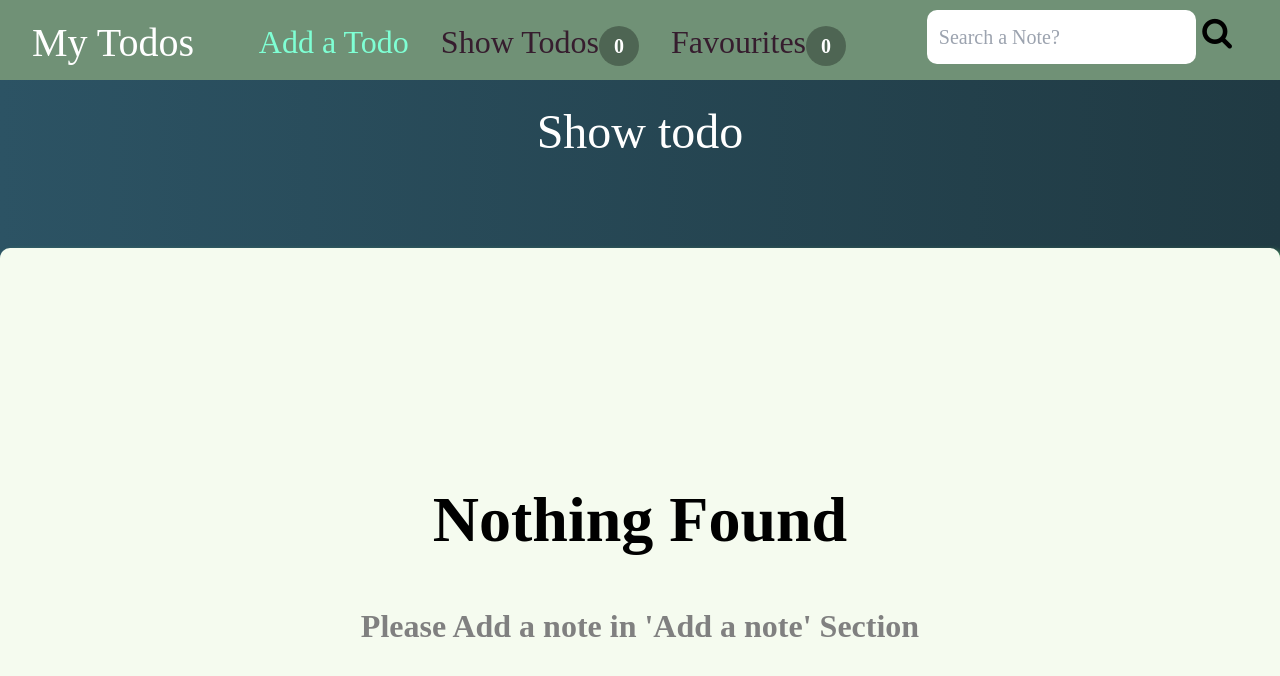
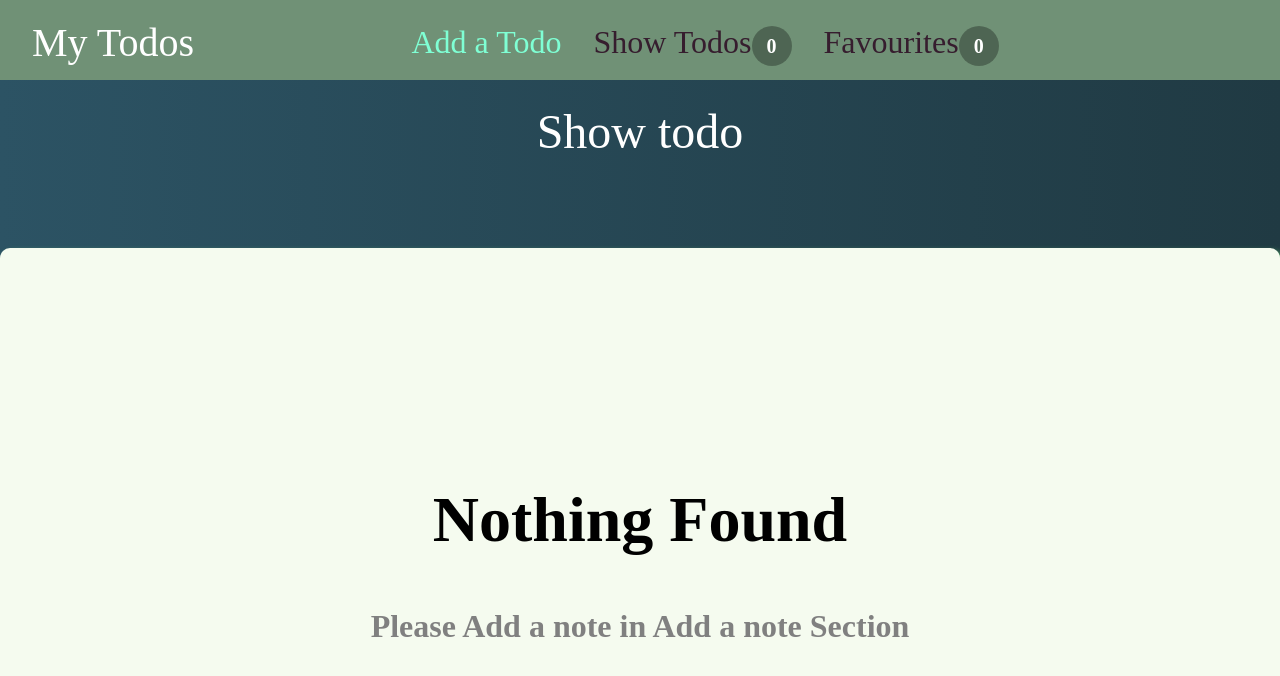
Before and after one commit to anmolAroraCI/todoTypescript, a React (Create React App) app: page /show-todos in a window 1280 px wide. Shown: the top 676 px of the page. Built offline with nearby package versions, Linux system fonts and the light colour scheme.

Commit message:
deleted search function

```diff
--- a/src/components/navbar/Navbar.css
+++ b/src/components/navbar/Navbar.css
@@ -43,7 +43,7 @@ nav .nav-tabs ul li a.active {
   color: aquamarine;
 }
 
-nav .search {
+nav .menu {
   margin: 0 1rem;
   position: relative;
   color: black;
@@ -62,19 +62,6 @@ nav .burger-icon > div {
   transition: all ease-out 0.4s;
 }
 
-nav .search input {
-  padding: 0.75rem;
-  border-radius: 10px;
-  font: inherit;
-  font-size: 1.25rem;
-  outline: none;
-}
-nav .search i {
-  font-size: 2rem;
-}
-nav .search i:hover {
-  cursor: pointer;
-}
 a .Inactive {
   color: #2e3138;
 }
@@ -118,9 +105,7 @@ a .Inactive {
   .active ul{
     z-index: 20;
   }
-  .nav-tabs,
-  .search input,
-  .search .fa {
+  .nav-tabs {
     position: fixed;
     left: -200%;
     top: 70px;
@@ -132,36 +117,14 @@ a .Inactive {
     text-align: center;
     transition: 0.3s;
   }
-  .search input,
-  .search .fa {
-    width: fit-content;
-  }
   .nav-tabs > ul > li {
     margin: 16px 0;
   }
-  .nav-tabs.active + .search {
+  .nav-tabs.active + .menu {
     display: flex;
     flex-direction: row !important;
   }
-  .nav-tabs.active + .search .fa,
-  .nav-tabs.active + .search input {
-    top: 20px;
-  }
 
-  .nav-tabs.active + .search .fa {
-    top: 430px;
-    left: calc(50% + 130px);
-    background-color: #709176;
-
-    line-height: 100%;
-  }
-  .nav-tabs.active + .search input {
-    left: 50%;
-    transform: translateX(-50%);
-    top: 427px;
-    background-color: #709176;
-    color: black;
-  }
   .nav-tabs.active {
     left: 0;
   }
--- a/src/components/navbar/Navbar.tsx
+++ b/src/components/navbar/Navbar.tsx
@@ -1,52 +1,16 @@
-import React, { useState, useRef } from "react";
-import { Link, useNavigate } from "react-router-dom";
-import { useDispatch, useSelector } from "react-redux";
-import { RootState } from "../../store/store";
+import React, { useState } from "react";
+import { Link } from "react-router-dom";
+import { useSelector } from "react-redux";
 import "./Navbar.css";
-import { toast } from "react-toastify";
 import Badge from "../Badge/badge";
-import {
-  favTodoselector,
-  todoActions,
-  todoSelector,
-} from "../../domain/Todo/todoSlice";
+import { favTodoselector, todoSelector } from "../../domain/Todo/todoSlice";
 
 const Navbar = () => {
   const [active, setActive] = useState("link-add");
 
   const allTodoArr = useSelector(todoSelector);
   const myFavArr = useSelector(favTodoselector);
-  const showSearchResult = useSelector(
-    (state: RootState) => state.showSearchResult
-  );
-  const dispatch = useDispatch();
-  const searchInputRef = useRef<HTMLInputElement>(null);
-  const navigate = useNavigate();
 
-  const searchHandler = (event: React.MouseEvent<HTMLElement>) => {
-    let searchText;
-    if (searchInputRef.current) {
-      searchText = searchInputRef.current.value;
-    }
-    if (searchText) {
-      const searchArr = [];
-      for (let i = 0; i < allTodoArr.length; i++) {
-        if (
-          allTodoArr[i].title.includes(searchText) ||
-          allTodoArr[i].details.includes(searchText)
-        ) {
-          searchArr.push(allTodoArr[i]);
-        }
-      }
-      dispatch(todoActions.toggleSearchResult());
-      navigate("/show-todos", { replace: true });
-      console.log(searchArr);
-      dispatch(todoActions.setSearchTodo(searchArr));
-    } else {
-      toast.error("enter some search content");
-    }
-    searchInputRef.current!.value = "";
-  };
   function linkClickHandler(e: React.MouseEvent<HTMLElement>) {
     setActive((e.target as HTMLInputElement).id);
     let burger = document.getElementsByClassName("burger-icon")[0];
@@ -55,7 +19,6 @@ const Navbar = () => {
     navTabs.classList.toggle("active");
   }
   function burgerClickHandler() {
-    console.log("burger clicked");
     let burger = document.getElementsByClassName("burger-icon")[0];
     let navTabs = document.querySelector(".nav-tabs")!;
     burger.classList.toggle("active");
@@ -103,27 +66,7 @@ const Navbar = () => {
             </li>
           </ul>
         </div>
-        <div className="search">
-          <input
-            type="text"
-            className="search-box"
-            ref={searchInputRef}
-            placeholder="Search a Note?"
-          />
-          &nbsp;&nbsp;
-          {!showSearchResult ? (
-            <i
-              className="fa fa-search"
-              aria-hidden="true"
-              onClick={searchHandler}
-            ></i>
-          ) : (
-            <i
-              className="fa fa-times"
-              aria-hidden="true"
-              onClick={() => dispatch(todoActions.toggleSearchResult())}
-            ></i>
-          )}
+        <div className="menu">
           <div className="burger-icon" onClick={burgerClickHandler}>
             <div className="line-1"></div>
             <div className="line-2"></div>
--- a/src/components/todo/ShowTodoList.tsx
+++ b/src/components/todo/ShowTodoList.tsx
@@ -1,55 +1,26 @@
 import "./ShowTodoList.css";
 import TodoItem from "./TodoItem";
-import { useSelector, useDispatch } from "react-redux";
+import { useSelector } from "react-redux";
 import { RootState } from "./../../store/store";
 import EmptyMessage from "../EmptyMessage/EmptyMessage";
 import Heading from "../Heading/Heading";
-import { todoActions } from "../../domain/Todo/todoSlice";
 
 function ShowTodoList() {
   let allTodoArr = useSelector((state: RootState) => state.allTodos);
-  let searchTodoArr = useSelector((state: RootState) => state.searchTodo);
-  let showSearchResult = useSelector(
-    (state: RootState) => state.showSearchResult
-  );
-
-  const dispatch = useDispatch();
-
-  const searchCloseHandler = () => {
-    dispatch(todoActions.toggleSearchResult());
-    searchTodoArr = [];
-  };
-
   return (
     <>
       <Heading heading="Show todo" />
-      {showSearchResult && (
-        <div className="searchHeading font-white-200 text-lg font-bold mt-2 rounded-full border-2 border-white-200">
-          <h2>Showing search result...</h2>
-          <button className="search_close" onClick={searchCloseHandler} />
-        </div>
-      )}
       <div className="todo-container">
-        {showSearchResult && searchTodoArr.length === 0 && (
+        {allTodoArr.length === 0 && (
           <EmptyMessage
             message="Nothing Found"
             shortmessage="Please Add a note in Add a note Section"
           />
         )}
-        {showSearchResult &&
-          searchTodoArr.map((item) => {
-            return <TodoItem key={item.id} {...item} />;
-          })}
-        {!showSearchResult && allTodoArr.length === 0 && (
-          <EmptyMessage
-            message="Nothing Found"
-            shortmessage="Please Add a note in 'Add a note' Section"
-          />
-        )}
-        {!showSearchResult &&
-          allTodoArr.map((todo) => {
-            return <TodoItem key={todo.id} {...todo} />;
-          })}
+
+        {allTodoArr.map((todo) => {
+          return <TodoItem key={todo.id} {...todo} />;
+        })}
       </div>
     </>
   );
--- a/src/domain/Todo/todoSlice.ts
+++ b/src/domain/Todo/todoSlice.ts
@@ -4,8 +4,6 @@ import { TodoState } from "./types";
 
 const initialAllTodoState: TodoState = {
   allTodos: [],
-  showSearchResult: false,
-  searchTodo: [],
 };
 const todoSlice = createSlice({
   name: "todo",
@@ -19,12 +17,6 @@ const todoSlice = createSlice({
         (item) => item.id !== action.payload
       );
       state.allTodos = newArr;
-
-      // delete from searchTodo Array
-      const newArr2 = state.searchTodo.filter(
-        (item) => item.id !== action.payload
-      );
-      state.searchTodo = newArr2;
 
     },
     addFavourite(state, action: PayloadAction<string>) {
@@ -46,13 +38,6 @@ const todoSlice = createSlice({
         return todo;
       });
     },
-    toggleSearchResult(state) {
-      state.showSearchResult = !state.showSearchResult;
-    },
-    setSearchTodo(state, action) {
-      state.searchTodo = action.payload;
-    },
-
   },
 });
 
--- a/src/domain/Todo/types.ts
+++ b/src/domain/Todo/types.ts
@@ -8,6 +8,4 @@ export type Todo = {
 
 export type TodoState = {
   allTodos: Todo[];
-  searchTodo: Todo[];
-  showSearchResult: boolean;
 };
```
Also changed, not shown: src/logo.svg (deleted), 1 other file (tests, documents, lock files or other folders).
